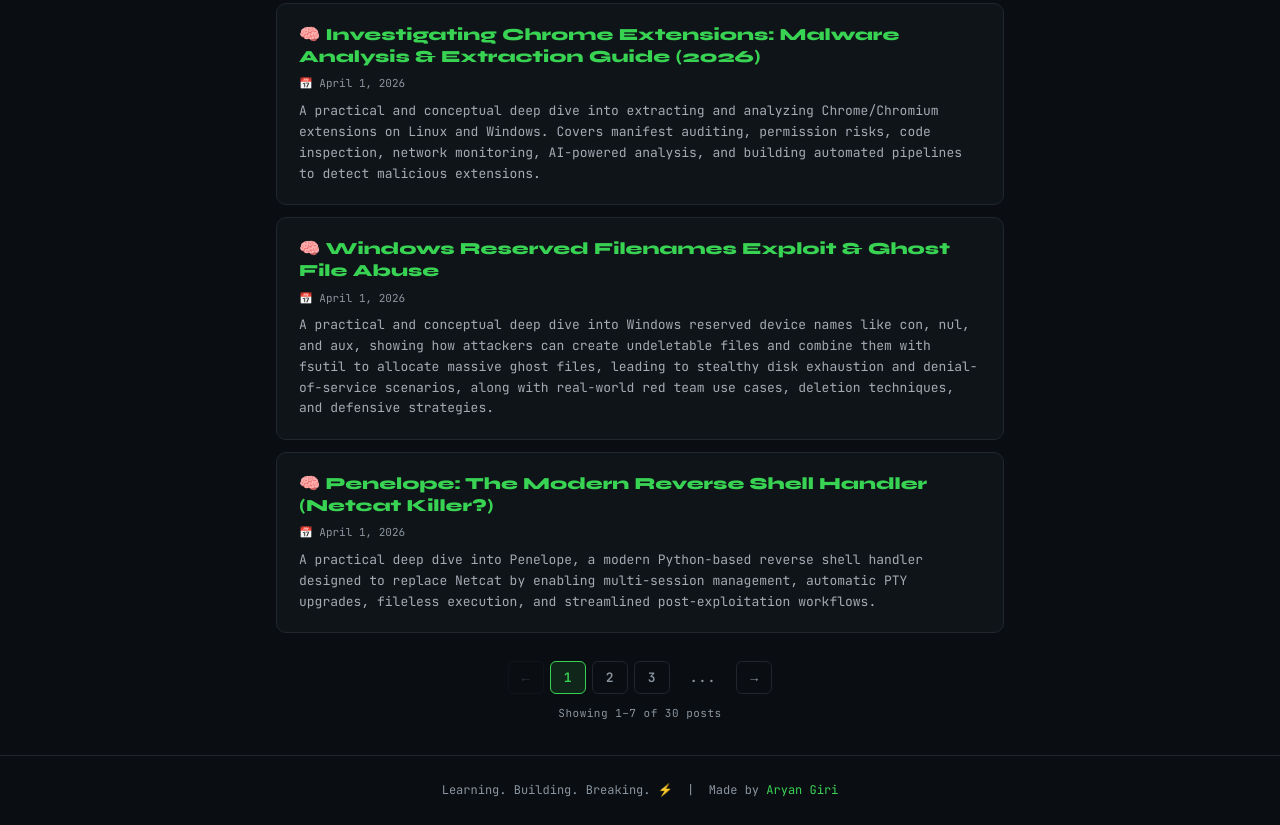
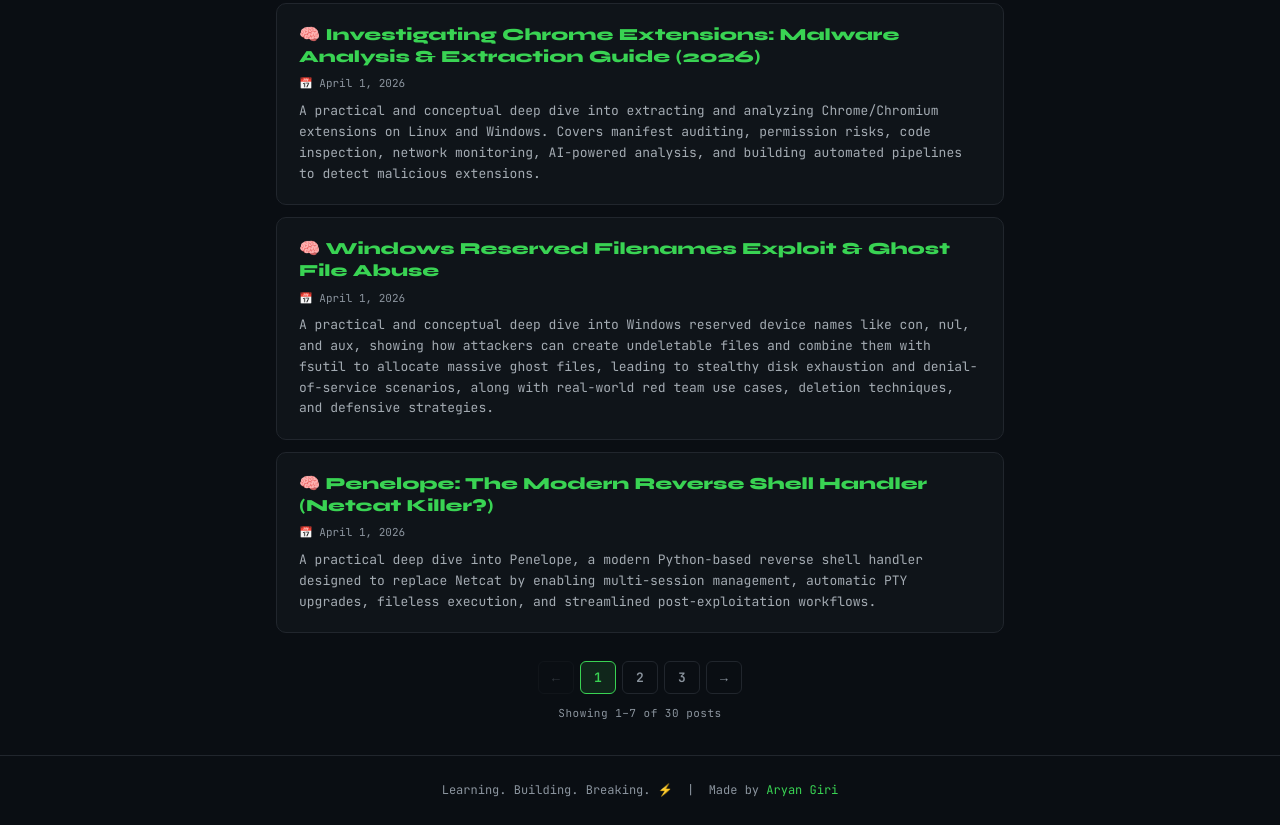
Before and after one commit to giriaryan694-a11y/AryterLog, a plain HTML site: page index.html in a window 1280 px wide. Shown: the part 930-1755 px from the top of the page. Drawn offline with nearby package versions, Linux system fonts and the light colour scheme.

Commit message:
Update index.html

```diff
--- a/index.html
+++ b/index.html
@@ -418,17 +418,6 @@
       opacity: 0.3;
       cursor: not-allowed;
     }
-    .page-btn.dots {
-      border-color: transparent;
-      color: var(--muted);
-      cursor: pointer;
-      letter-spacing: 1px;
-    }
-    .page-btn.dots:hover {
-      border-color: var(--accent);
-      color: var(--accent);
-      background: var(--glow);
-    }
     .page-info {
       font-size: 11px;
       color: var(--muted);
@@ -586,12 +575,12 @@
 
       // Only render pagination if more than one page
       if (totalPages > 1) {
-        const addBtn = (label, page, isActive = false, isDisabled = false, isDots = false) => {
+        const addBtn = (label, page, isActive = false, isDisabled = false) => {
           const btn = document.createElement("button");
-          btn.className = "page-btn" + (isActive ? " active" : "") + (isDots ? " dots" : "");
+          btn.className = "page-btn" + (isActive ? " active" : "");
           btn.textContent = label;
           btn.disabled = isDisabled;
-          if (!isDisabled && !isDots) {
+          if (!isDisabled) {
             btn.onclick = () => { renderPostCards(currentQuery, page); window.scrollTo(0,0); };
           }
           paginationEl.appendChild(btn);
@@ -600,11 +589,9 @@
         // ← prev
         addBtn("←", currentPage - 1, false, currentPage === 1);
 
-        // Sliding window: always show 3 page numbers around current
-        // Determine which 3 to show
+        // Sliding window of 3 page numbers
         let visiblePages = [];
         if (totalPages <= 3) {
-          // Show all if 3 or fewer total
           for (let i = 1; i <= totalPages; i++) visiblePages.push(i);
         } else if (currentPage === 1) {
           visiblePages = [1, 2, 3];
@@ -614,20 +601,7 @@
           visiblePages = [currentPage - 1, currentPage, currentPage + 1];
         }
 
-        // Clamp to valid range
-        visiblePages = visiblePages.filter(p => p >= 1 && p <= totalPages);
-
-        // Leading ellipsis if window doesn't start at 1
-        if (visiblePages[0] > 1) {
-          addBtn("...", visiblePages[0] - 1, false, false, true);
-        }
-
         visiblePages.forEach(p => addBtn(p, p, p === currentPage));
-
-        // Trailing ellipsis if window doesn't end at last page
-        if (visiblePages[visiblePages.length - 1] < totalPages) {
-          addBtn("...", visiblePages[visiblePages.length - 1] + 1, false, false, true);
-        }
 
         // → next
         addBtn("→", currentPage + 1, false, currentPage === totalPages);
```
